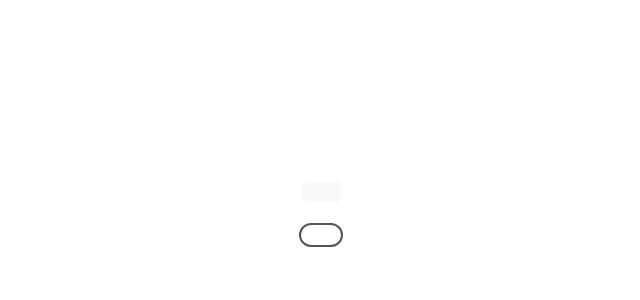
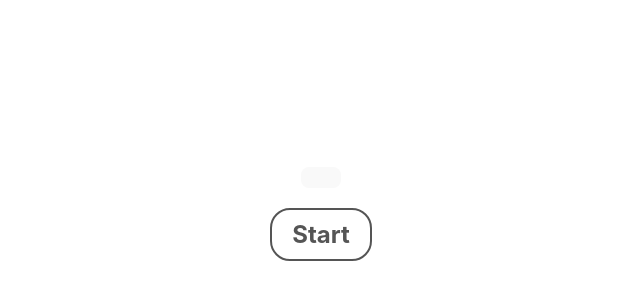
Before and after one commit to ManuelJimena/HubGamesReactJS, a React (Vite) app: page / in a window 1280 px wide. Shown: the part 238-538 px from the top of the page, without its empty margins (319-959 px from the left). Built offline with nearby package versions, Linux system fonts and the light colour scheme.

Commit message:
refact button

```diff
--- a/src/components/Button/Button.jsx
+++ b/src/components/Button/Button.jsx
@@ -1,7 +1,11 @@
-import './Button.css';
+import "./Button.css"
 
-const Button = () => {
-  return <button className="button"></button>;
+const Button = ({ isStarted, handleButtonClick }) => {
+  return (
+    <button className="button" onClick={handleButtonClick}>
+      {isStarted ? 'Reset' : 'Start'}
+    </button>
+  );
 };
 
 export default Button;
```
